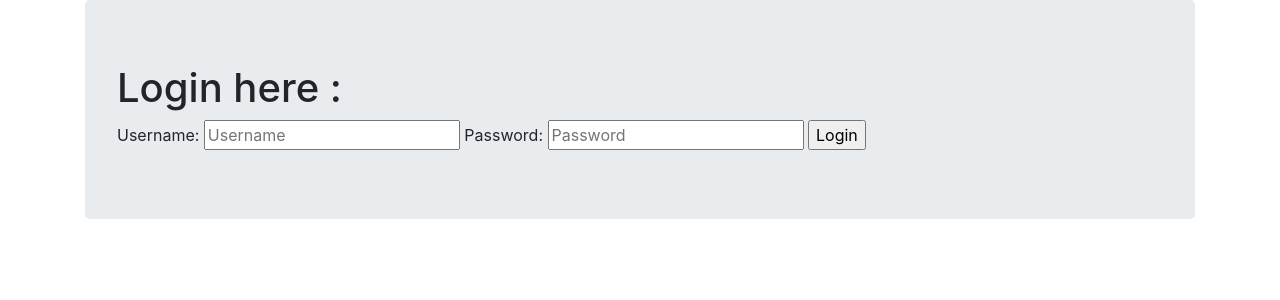
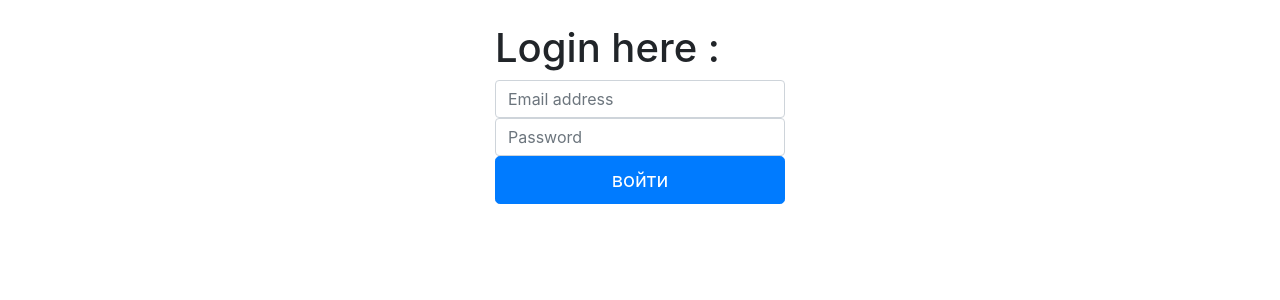
Before and after one commit to Pgigurist/site_python, a Django app: page /registration/user_login/ in a window 1280 px wide. Shown: the part 56-356 px from the top of the page. Run offline with Django 3.2, Linux system fonts and the light colour scheme; some libraries are stand-ins or nearby versions.

Commit message:
another bootstrap features

```diff
--- a/web_site/registration/templates/registration/login.html
+++ b/web_site/registration/templates/registration/login.html
@@ -2,21 +2,22 @@
 
 {% block content %}
 
-<div class="container">
-    <div class="jumbotron">
-        <h1>Login here :</h1>
-        <form method="POST" action="{% url 'registration:user_login' %}">
+<div class="container col-3 pt-4">
+    <!--div class="jumbotron"-->
 
-            <label for="username">Username:</label>
-            <input type="text" name="username" placeholder="Username">
+        <form class="form-singin" role="form" method="POST" action="{% url 'registration:user_login' %}">
+            <h1 class="form-singin-heading">Login here :</h1>
+            <!--label for="username">Username:</label-->
+            <input class="form-control" type="text" name="username" placeholder="Email address">
 
-            <label for="password">Password:</label>
-            <input type="password" name="password" placeholder="Password">
+            <!--label for="password">Password:</label-->
+            <input class="form-control" type="password" name="password" placeholder="Password">
 
-            <input type="submit" name="" value="Login">
+            <!--input type="submit" name="" value="Login"-->
+            <button class="btn btn-lg btn-primary btn-block" type="submit">войти</button>
             {% csrf_token %}
         </form>
-    </div>
+    <!--/div-->
 </div>
 
 {% endblock %}
--- a/web_site/web_site/settings.py
+++ b/web_site/web_site/settings.py
@@ -25,7 +25,10 @@ SECRET_KEY = 'eug0pwuzn7h6(y!1@f8(m5d@=jg530*3xj#6!utc0ckoofp=o4'
 # SECURITY WARNING: don't run with debug turned on in production!
 DEBUG = True
 
-ALLOWED_HOSTS = []
+ALLOWED_HOSTS = [
+    '192.168.1.34',
+    'localhost'
+]
 
 
 # Application definition
```
Also changed, not shown: web_site/registration/templates/registration/list.html (+8 -0 lines), web_site/db.sqlite3.
